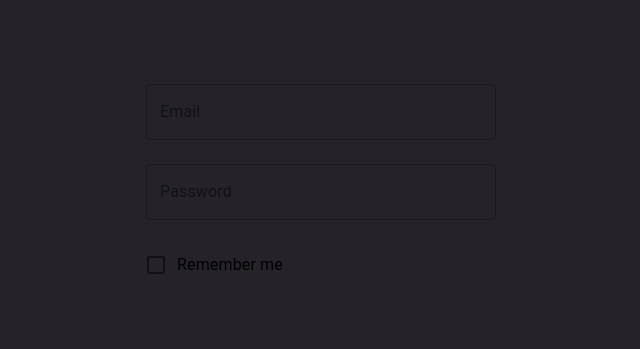
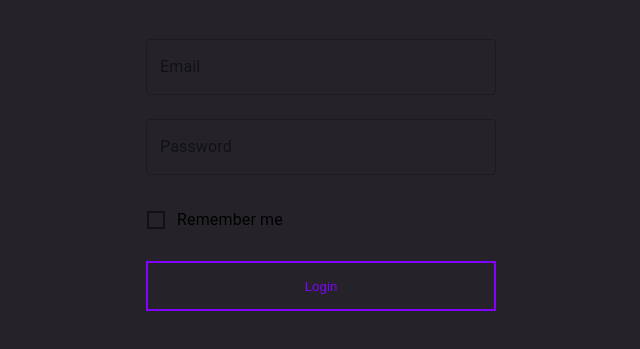
Before and after one commit to sauravkalia/chatting-app, a React (Create React App) app: page / in a window 1280 px wide. Shown: the part 215-564 px from the top of the page, without its empty margins (319-959 px from the left). Built offline with nearby package versions, Linux system fonts and the light colour scheme.

Commit message:
login ui is working

```diff
--- a/src/components/Auth/Login/login.tsx
+++ b/src/components/Auth/Login/login.tsx
@@ -3,6 +3,7 @@ import React, { useState } from 'react';
 import { useFormik } from 'formik';
 import * as Yup from 'yup';
 import styles from './login.module.scss';
+import CustomButton from '../../Shared/CustomButton/customButton';
 
 type Props = {};
 
@@ -66,6 +67,7 @@ const Login: React.FC<Props> = props => {
                     }
                     label="Remember me"
                 />
+                <CustomButton type="submit" onClick={formik.handleSubmit} isPurple title="Login" small={false}/>
             </form>
         </div>
     );
--- /dev/null
+++ b/src/components/Shared/CustomButton/customButton.tsx
@@ -0,0 +1,31 @@
+import React from 'react';
+import styles from './styles.module.scss'
+
+type Props = {
+  isPurple: boolean;
+  title: string;
+  small: boolean;
+  type?: 'button' | 'submit' | 'reset' | undefined;
+  onClick: () => void;
+};
+
+const CustomButton: React.FC<Props> = props => {
+  // console.log(props, '00000');
+  if (!props.isPurple)
+    return (
+      <button onClick={props.onClick} className={styles.black} type={props.type ? props.type : 'button'}>
+        {props.title}
+      </button>
+    );
+  else
+    return (
+      <button
+        onClick={props.onClick}
+        className={styles.small ? styles.smallPurple : styles.purple}
+        type={props.type ? props.type : 'button'}>
+        {props.title}
+      </button>
+    );
+};
+
+export default CustomButton;
--- /dev/null
+++ b/src/components/Shared/CustomButton/styles.module.scss
@@ -0,0 +1,60 @@
+.black,
+.purple,
+.smallPurple {
+  &:focus {
+    outline: none;
+  }
+}
+
+.purple,
+.black {
+  width: 350px;
+  height: 50px;
+  border-style: none;
+  margin: 20px 0;
+  &:hover {
+    cursor: pointer;
+  }
+
+  @media screen and (max-width: 350px) {
+    width: 300px;
+  }
+}
+
+.smallPurple {
+  width: 150px;
+  height: 40px;
+  font-size: 14px;
+  margin: 20px 0;
+  border: solid 2px rgb(129, 3, 255);
+  &:hover {
+    cursor: pointer;
+  }
+}
+
+.black {
+  background-color: #19161b;
+  color: #e0e0e0;
+  &:hover {
+    background-color: #e0e0e0;
+    color: #19161b;
+  }
+}
+
+.purple,
+.smallPurple {
+  background-color: rgba($color: #000000, $alpha: 0);
+  color: rgb(129, 3, 255);
+  color: linear-gradient(90deg, rgba(129, 3, 255, 1) 0%, rgba(195, 17, 255, 1) 100%);
+  border: solid 2px rgb(129, 3, 255);
+  &:hover {
+    background-color: rgb(129, 3, 255);
+    background: linear-gradient(90deg, rgba(129, 3, 255, 1) 0%, rgba(224, 2, 255, 1) 100%) !important;
+    border-width: 0px;
+    color: #252329;
+  }
+}
+
+.smallPurple {
+  border-width: 1px;
+}
```
Also changed, not shown: 1 other file (tests, documents, lock files or other folders).
